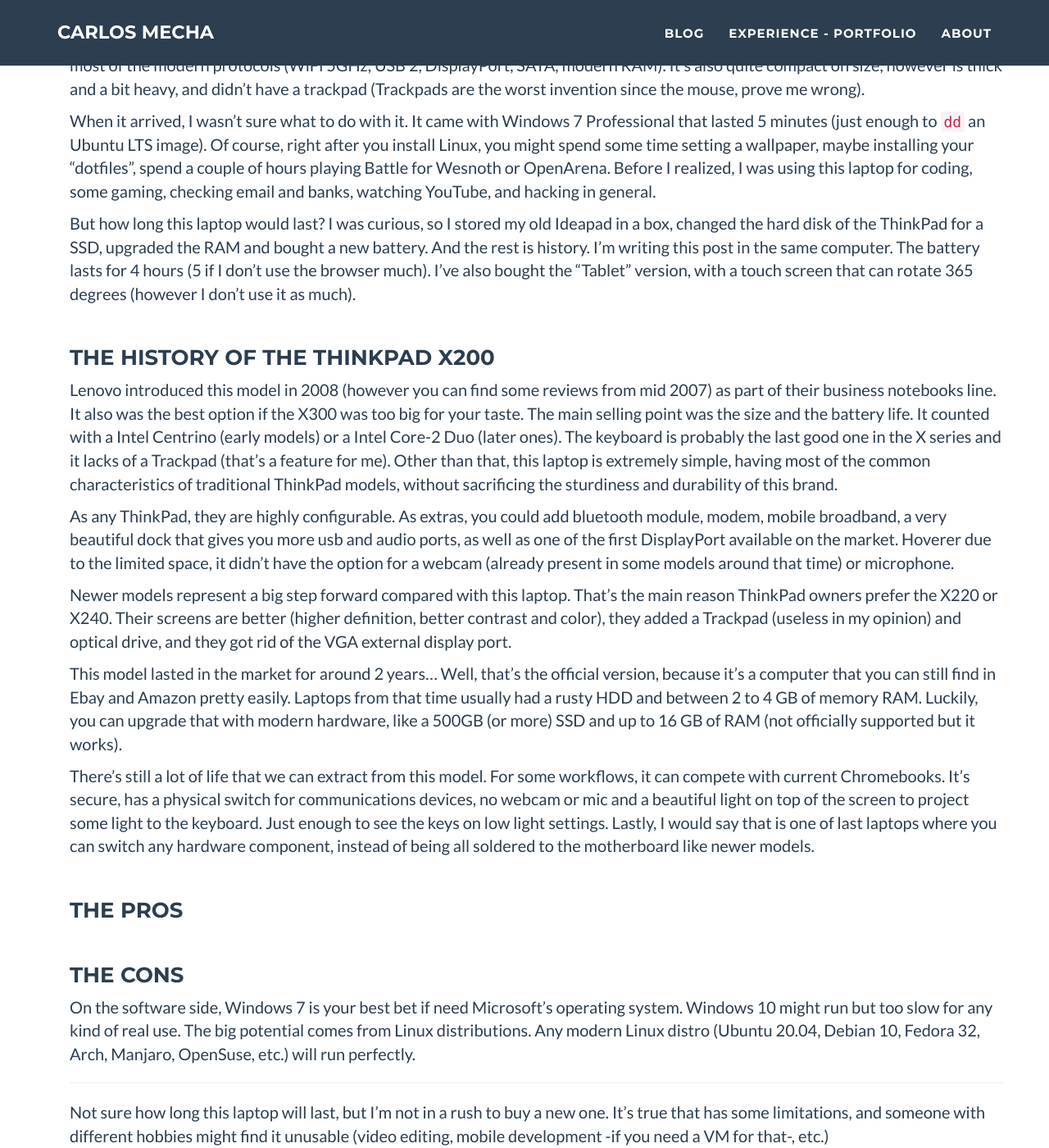
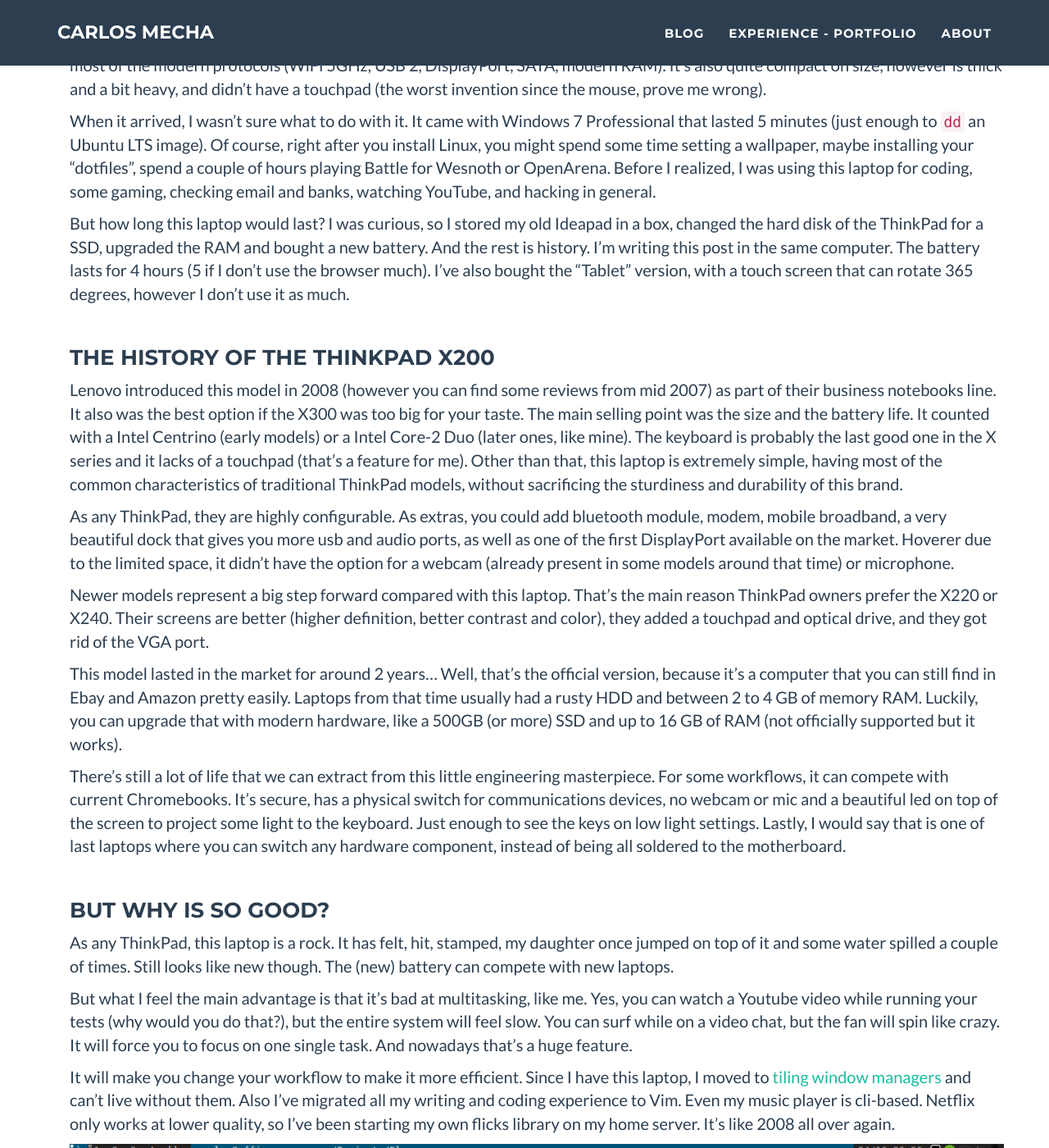
Before and after one commit to CarlosMecha/carlosmecha.github.com, a Jekyll site: the page built from _posts/2020-10-27-an-old-laptop.markdown, in a window 1280 px wide and 1400 px high, scrolled down 625 px. Shown: the whole window at 82% size. Built offline with Jekyll 4.4.1, drawn with Linux system fonts in a browser that asks for light colours; some of the changed text lies outside the part shown.

Commit message:
Almost ready to post

```diff
--- a/_posts/2020-10-27-an-old-laptop.markdown
+++ b/_posts/2020-10-27-an-old-laptop.markdown
@@ -6,16 +6,16 @@ slug: an-old-laptop
 ---
 
 
-Around 2016 I bought an old ThinkPad x200 to check why everyone was recommending ThinkPad models so
-much for Linux users. At that time I had a crappy, 2-year-old Lenovo Ideapad. I hated it. It was
+Around 2016 I bought an old ThinkPad x200 to check why everyone was recommending this line of
+laptops so much for Linux users. At that time I had a crappy, 2-year-old Lenovo Ideapad. I hated it. It was
 pretty slow, had compatibility issues with any Linux distribution, the keyboard was uncomfortable
-and the speakers were closer to a PC-speaker. I was trying to understand how the same brand can make
+and the speakers were PC-speakers. I was trying to understand how the same brand can make
 such a horrible (but expensive) model and at the same time, the most famous and durable laptop ever.
 
 I chose that model because has almost no features (common option for Linux laptop users at that
 time), but still it is compatible with most of the modern protocols (WiFi 5GHz, USB 2, DisplayPort,
 SATA, modern RAM). It's also quite compact on size, however is thick and a bit heavy, and didn't
-have a trackpad (Trackpads are the worst invention since the mouse, prove me wrong).
+have a touchpad (the worst invention since the mouse, prove me wrong).
 
 When it arrived, I wasn't sure what to do with it. It came with Windows 7 Professional that lasted
 5 minutes (just enough to `dd` an Ubuntu LTS image). Of course, right after you install Linux, you
@@ -27,7 +27,7 @@ But how long this laptop would last? I was curious, so I stored my old Ideapad i
 hard disk of the ThinkPad for a SSD, upgraded the RAM and bought a new battery. And the rest is
 history. I'm writing this post in the same computer. The battery lasts for 4 hours (5 if I don't use
 the browser much). I've also bought the "Tablet" version, with a touch screen that can rotate 365
-degrees (however I don't use it as much).
+degrees, however I don't use it as much.
 
 
 ### The history of the ThinkPad x200
@@ -35,8 +35,8 @@ degrees (however I don't use it as much).
 Lenovo introduced this model in 2008 (however you can find some reviews from mid 2007) as part of their
 business notebooks line. It also was the best option if the X300 was too big for your taste. The
 main selling point was the size and the battery life. It counted with a Intel Centrino (early
-models) or a Intel Core-2 Duo (later ones). The keyboard is probably the last good one in the X
-series and it lacks of a Trackpad (that's a feature for me). Other than that, this laptop is
+models) or a Intel Core-2 Duo (later ones, like mine). The keyboard is probably the last good one in the X
+series and it lacks of a touchpad (that's a feature for me). Other than that, this laptop is
 extremely simple, having most of the common characteristics of traditional ThinkPad models, without
 sacrificing the sturdiness and durability of this brand.
 
@@ -47,8 +47,7 @@ option for a webcam (already present in some models around that time) or microph
 
 Newer models represent a big step forward compared with this laptop. That's the main reason ThinkPad
 owners prefer the X220 or X240. Their screens are better (higher definition, better contrast and
-color), they added a Trackpad (useless in my opinion) and optical drive, and they got rid of the VGA
-external display port.
+color), they added a touchpad and optical drive, and they got rid of the VGA port.
 
 This model lasted in the market for around 2 years... Well, that's the official version, because
 it's a computer that you can still find in Ebay and Amazon pretty easily. Laptops from that time
@@ -56,23 +55,63 @@ usually had a rusty HDD and between 2 to 4 GB of memory RAM. Luckily, you can up
 modern hardware, like a 500GB (or more) SSD and up to 16 GB of RAM (not officially supported but it
 works).
 
-There's still a lot of life that we can extract from this model. For some workflows, it can compete
+There's still a lot of life that we can extract from this little engineering masterpiece. For some workflows, it can compete
 with current Chromebooks. It's secure, has a physical switch for communications devices, no webcam or mic
-and a beautiful light on top of the screen to project some light to the keyboard. Just enough to see
+and a beautiful led on top of the screen to project some light to the keyboard. Just enough to see
 the keys on low light settings. Lastly, I would say that is one of last laptops where
-you can switch any hardware component, instead of being all soldered to the motherboard like newer
-models.
+you can switch any hardware component, instead of being all soldered to the motherboard.
 
 
-### The pros
+### But why is so good?
+
+As any ThinkPad, this laptop is a rock. It has felt, hit, stamped, my daughter once jumped on top of
+it and some water spilled a couple of times. Still looks like new though. The (new) battery can
+compete with new laptops.
+
+But what I feel the main advantage is that it's bad at multitasking, like me. Yes, you can watch
+a Youtube video while running your tests (why would you do that?), but the entire system will feel
+slow. You can surf while on a video chat, but the fan will spin like crazy. It will
+force you to focus on one single task. And nowadays that's a huge feature.
+
+It will make you change your workflow to make it more efficient. Since I have this laptop, I moved
+to [tiling window managers](https://en.wikipedia.org/wiki/Tiling_window_manager) and can't live
+without them. Also I've migrated all my writing and coding experience to Vim. Even my music player
+is cli-based. Netflix only works at lower quality, so I've been starting my own flicks library on my
+home server. It's like 2008 all over again.
+
+<img src="/img/posts/desktop.png" width="100%"/>
+
+On the hardware side, writing in this keyboard is fantastic. So much that now I feel uncomfortable
+writing in other keyboards (MacBook Pro, I'm talking about you). The
+[TrackPoint](https://en.wikipedia.org/wiki/Pointing_stick) was more difficult to adapt, but since
+I've done it, my hands are on the keyboard all the time. No time wasted repositioning your hands
+between the mouse/trackpad back to the keyboard.
 
 
-### The cons
+### Limitations
+
+Not all is fun and games... Especially games. Having an old laptop has obvious limitations. You
+won't play the latest games unless you count with a Game Cloud service like Geforce Now
+(recommendable). Also forget to do anything related with heavy GPU usage. Video editing is
+impossible.
+
+I had mixed experiences with video calls. Some applications like Jitsi will run just enough to have
+a virtual happy hour with friends. Google hangouts works well with 2-3 people meetings. More than
+that Chrome decides to take over and claim RAM and swap until you or your computer give up (usually
+you). Zoom is just too much.
 
 On the software side, Windows 7 is your best bet if need Microsoft's operating system. Windows 10
 might run but too slow for any kind of real use. The big potential comes from Linux distributions.
 Any modern Linux distro (Ubuntu 20.04, Debian 10, Fedora 32, Arch, Manjaro, OpenSuse, etc.) will run
-perfectly.
+perfectly. But with all honestly, if you are not a Linux user, good luck.
+
+Most of the Electron apps will run but will slow you down a bit. Anything created by JetBrains would
+be your worst nightmare. Applications that require a lot of screen "real state" are difficult to
+handle due to the screen resolution (however if you have an external screen, this is not a
+problem).
+
+All these are inconveniences, but I've always found workarounds, it all depends how much you are
+invested in this kind of experience and how much you are willing to give up.
 
 ---
 
@@ -89,7 +128,12 @@ These laptops are still being sold by the hundreds for ~$80 the piece. Imagine h
 could avoid if we consider more often to buy second-hand or pre-owned products. Or schools for
 learning purposes.
 
-And now that we are here, how about you check []()? They restore and sell old laptops for a good cause.
+And now that we are here, do you have a old laptop around? If you are not planning to use it, how
+about donating it to initiatives like [FreeGeek](https://www.freegeek.org/) (Portland),
+[RRRComputer](https://rrrcomputer.org/) (Bay Area) or [Goodwill](https://www.goodwill.org/) (US)?
+I'm sure they can give a good use to it. But remember, please donate computers to non-profit
+organizations specialized on electronics, since they know how to repair and utilize the hardware, or
+recycle properly if it's not longer usable. Thank you.
 
 
-_(This post took 3 hours to write. I estimate a normal human being would take 1 hour)_
+_(This post took 3.5 hours to write. I estimate a normal human being would take 1.5 hours)_
```
Also changed, not shown: other parts of _posts/2020-10-27-an-old-laptop.markdown (+1 -1 lines), img/posts/desktop.png (added).
